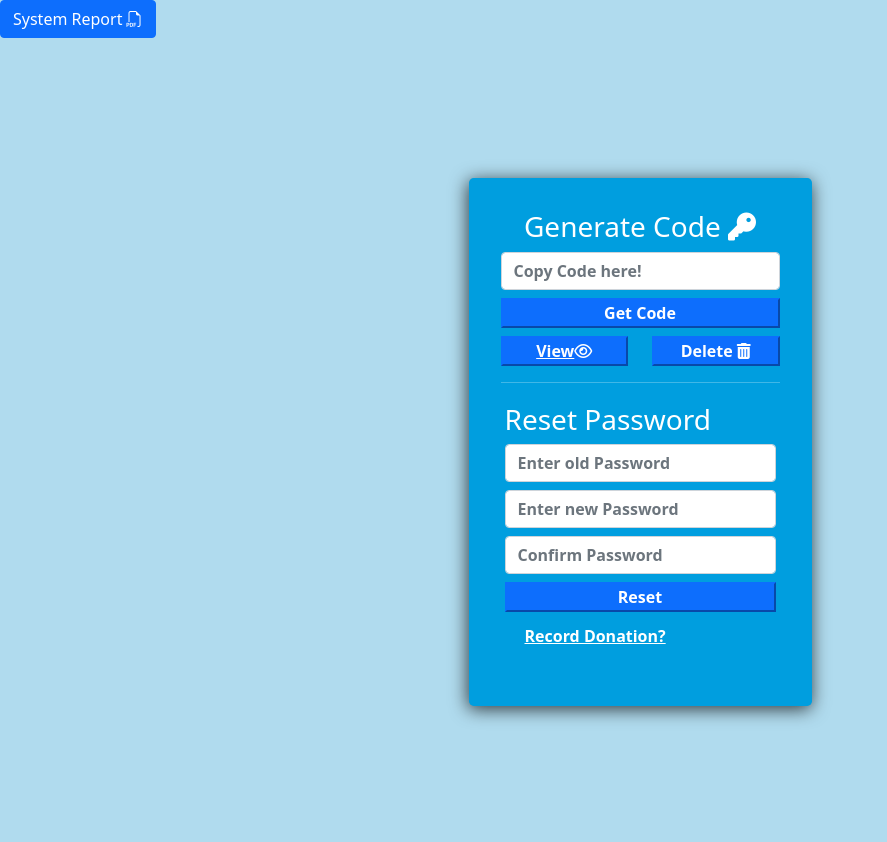
After one commit to AppiahEnoch/funeralDonation, a PHP site: page /admin.html in a window 1280 px wide. The commit adds this page. Shown: the whole page, without its empty margins (0-887 px from the left). Run offline with PHP 8.4, Linux system fonts and the light colour scheme; some libraries are stand-ins or nearby versions.

Commit message:
alllllll

```diff
--- /dev/null
+++ b/admin.html
@@ -0,0 +1,337 @@
+<!DOCTYPE html>
+<html lang="en">
+  <head>
+    <meta charset="UTF-8" />
+    <meta http-equiv="X-UA-Compatible" content="IE=edge" />
+    <meta name="viewport" content="width=device-width, initial-scale=1.0" />
+    <title>funeral donations</title>
+    <link
+      href="https://cdn.jsdelivr.net/npm/bootstrap@5.0.2/dist/css/bootstrap.min.css"
+      rel="stylesheet"
+      integrity="sha384-EVSTQN3/azprG1Anm3QDgpJLIm9Nao0Yz1ztcQTwFspd3yD65VohhpuuCOmLASjC"
+      crossorigin="anonymous"
+    />
+    <link
+      rel="stylesheet"
+      href="https://cdn.jsdelivr.net/npm/bootstrap-icons@1.9.1/font/bootstrap-icons.css"
+    />
+    <script
+      src="https://kit.fontawesome.com/c1db89cf54.js"
+      crossorigin="anonymous"
+    ></script>
+
+    <script
+      src="https://code.jquery.com/jquery-3.6.1.min.js"
+      integrity="sha256-o88AwQnZB+VDvE9tvIXrMQaPlFFSUTR+nldQm1LuPXQ="
+      crossorigin="anonymous"
+    ></script>
+    <script
+      src="https://cdnjs.cloudflare.com/ajax/libs/jquery/3.6.1/jquery.min.js"
+      integrity="sha512-aVKKRRi/Q/YV+4mjoKBsE4x3H+BkegoM/em46NNlCqNTmUYADjBbeNefNxYV7giUp0VxICtqdrbqU7iVaeZNXA=="
+      crossorigin="anonymous"
+      referrerpolicy="no-referrer"
+    ></script>
+
+    <style>
+      html,
+      body {
+        background-color: #b0dbee;
+        height: 100%;
+        width: 100%;
+        margin: auto auto;
+      }
+
+      #form {
+        color: white;
+        background-color: #009edf;
+        border-radius: 0.3rem;
+        margin: auto;
+        padding: 2rem 2rem;
+
+        -webkit-box-shadow: -1px 3px 18px 0px rgba(0, 0, 0, 0.75);
+        -moz-box-shadow: -1px 3px 18px 0px rgba(0, 0, 0, 0.75);
+        box-shadow: -1px 3px 18px 0px rgba(0, 0, 0, 0.75);
+      }
+    </style>
+
+    <style>
+      #sp {
+        margin-left: -2rem;
+        cursor: pointer;
+        position: absolute;
+        z-index: 2000;
+        float: right;
+      }
+    </style>
+
+    <script>
+      $(document).ready(function () {
+
+
+        $("#ae_model_confirm").on(
+          "click",
+          "#bt_confirm_delete",
+          function (e) {
+            $("#ae_model_confirm").modal("hide");
+
+            $.ajax({
+            type: "post",
+            data: {},
+            cache: false,
+            url: "delete_all_from_code.php",
+            dataType: "text",
+            error: function (xhr, status, error) {
+              var err = eval("(" + xhr.responseText + ")");
+              alert(err.Message);
+            },
+
+            success: function (data, status) {
+
+              $("#aeMdSuccess").modal("show");
+            },
+          });
+
+
+
+
+
+
+
+          }
+        );
+
+        $("#bt_get_code").click(function () {
+          $.ajax({
+            type: "post",
+            data: {},
+            cache: false,
+            url: "insertCode.php",
+            dataType: "text",
+            error: function (xhr, status, error) {
+              var err = eval("(" + xhr.responseText + ")");
+              alert(err.Message);
+            },
+
+            success: function (data, status) {
+              //  alert(data);
+              $("#tf_get_code").val(data);
+            },
+          });
+        });
+
+        $("#bt_delete").click(function () {
+          $("#ae_model_confirm").modal("show");
+
+        });
+
+        $("#bt_reset").click(function () {});
+      });
+    </script>
+  </head>
+  <body>
+    <button type="button" class="btn btn-primary sticky-top">
+      System Report <i class="bi bi-filetype-pdf"></i>
+    </button>
+    <div class="h-100 d-flex align-items-center justify-content-center m-1">
+      <div
+        class="h-100 d-flex align-items-center justify-content-center m-auto"
+      >
+        <form id="form">
+          <div class="form-outline mb-2 text-center">
+            <h3>
+              Generate Code
+              <i class="fa fa-key" aria-hidden="true"></i>
+            </h3>
+          </div>
+
+          <!--  input -->
+          <div class="form-outline mb-2">
+            <input
+              type="text"
+              id="tf_get_code"
+              class="form-control"
+              placeholder="Copy Code here!"
+              style="font-weight: bold; color: black; background-color: white"
+            />
+          </div>
+          <!--end  input -->
+
+          <div class="form-outline mb-2">
+            <button
+              id="bt_get_code"
+              type="button"
+              style="font-weight: bold"
+              class="btn-primary w-100"
+            >
+              Get Code
+            </button>
+          </div>
+
+          <div class="form-outline mb-2">
+            <div class="row">
+              <div class="form-outline col-6">
+                <button class="btn-primary w-100">
+                  <a
+                    id="ab"
+                    href="registration_code.php?data"
+                    target="_blank"
+                    type="button"
+                    style="font-weight: bold"
+                    class="btn-primary w-100"
+                  >
+                    View<i class="fa fa-eye" aria-hidden="true"></i>
+                  </a>
+                </button>
+              </div>
+              <div class="form-outline col-6">
+                <button
+                  id="bt_delete"
+                  type="button"
+                  style="font-weight: bold"
+                  class="btn-primary w-100"
+                >
+                  Delete <i class="fa fa-trash" aria-hidden="true"></i>
+                </button>
+              </div>
+            </div>
+          </div>
+          <hr />
+
+          <div style="background-color: transparent" class="form-outline p-1">
+            <h3>Reset Password</h3>
+            <div class="form-outline mb-2">
+              <input
+                type="text"
+                id="tf_old_password"
+                class="form-control"
+                placeholder="Enter old Password"
+                style="font-weight: bold; color: black; background-color: white"
+              />
+            </div>
+
+            <div class="form-outline mb-2">
+              <input
+                type="text"
+                id="tf_new_password"
+                class="form-control"
+                placeholder="Enter new Password"
+                style="font-weight: bold; color: black; background-color: white"
+              />
+            </div>
+            <div class="form-outline mb-2">
+              <input
+                type="text"
+                id="tf_confirm_password"
+                class="form-control"
+                placeholder="Confirm Password"
+                style="font-weight: bold; color: black; background-color: white"
+              />
+            </div>
+
+            <div class="form-outline mb-2">
+              <button
+                id="bt_reset"
+                type="button"
+                style="font-weight: bold"
+                class="btn-primary w-100"
+              >
+                Reset
+              </button>
+            </div>
+          </div>
+
+          <!-- 2 column grid layout for inline styling -->
+          <div class="row mb-4">
+            <div class="col d-flex justify-content-start">
+              <!-- Checkbox -->
+              <div class="form-check justify-content-lg-start">
+                <a style="font-weight: bold; color: white" href="index.html"
+                  >Record Donation?</a
+                >
+                <br />
+              </div>
+            </div>
+          </div>
+        </form>
+      </div>
+    </div>
+
+    <!-- BEGIN AEMODEL-->
+    <div id="aeMdSuccess" class="modal" tabindex="-1">
+      <div
+        style="max-width: 20rem; background-color: gray"
+        class="modal-dialog"
+      >
+        <div class="modal-content">
+          <div class="modal-header">
+            <h5 id="aeMTitle" class="modal-title"><strong>SUCCESS!</strong></h5>
+          </div>
+          <div class="modal-body">
+            <p id="aeMBody">Action Performed successfully.</p>
+          </div>
+          <div class="modal-footer">
+            <button
+              id="btClose"
+              type="button"
+              class="btn btn-primary"
+              data-bs-dismiss="modal"
+            >
+              Ok
+            </button>
+          </div>
+        </div>
+      </div>
+    </div>
+    <!-- END AEMODEL-->
+
+    <!-- BEGIN AEMODEL-->
+    <div id="ae_model_confirm" class="modal" tabindex="-1">
+      <div
+        style="max-width: 20rem; background-color: gray"
+        class="modal-dialog"
+      >
+        <div class="modal-content">
+          <div class="modal-header">
+            <h5 id="aeMTitle" class="modal-title">
+              <strong>CONFIRM ACTION!</strong>
+            </h5>
+          </div>
+          <div class="modal-body">
+            <p id="aeMBody">Confirm Delete Action.</p>
+          </div>
+
+          <div class="modal-footer">
+            <div class="row">
+              <div class="col-6">
+                <button
+                  id="bt_confirm_delete"
+                  type="button"
+                  class="btn btn-danger"
+                >
+                  Delete
+                </button>
+              </div>
+              <div class="col-6">
+                <button
+                  id="btClose"
+                  type="button"
+                  class="btn btn-primary"
+                  data-bs-dismiss="modal"
+                >
+                  Cancel
+                </button>
+              </div>
+            </div>
+          </div>
+        </div>
+      </div>
+    </div>
+    <!-- END AEMODEL-->
+
+    <script
+      src="https://cdn.jsdelivr.net/npm/bootstrap@5.0.2/dist/js/bootstrap.bundle.min.js"
+      integrity="sha384-MrcW6ZMFYlzcLA8Nl+NtUVF0sA7MsXsP1UyJoMp4YLEuNSfAP+JcXn/tWtIaxVXM"
+      crossorigin="anonymous"
+    ></script>
+  </body>
+</html>
--- a/config.php
+++ b/config.php
@@ -6,7 +6,7 @@ try {
     $password = "";
     $database = "funeraldonation";
     $port = "63947";
-  // $conn = mysqli_connect($hostname, $username, $password, $database,$port) or die("Database connection failed");
+   //$conn = mysqli_connect($hostname, $username, $password, $database,$port) or die("Database connection failed");
 
 } catch (Throwable $th) {
     //throw $th;
--- a/index.php
+++ b/index.php
@@ -227,6 +227,7 @@
   <body>
 
     <a class="btn btn-primary sticky-top" href="PDF.php?data" target="_blank">System Report  <i class="bi bi-filetype-pdf"></i></a>
+
     <div class="h-100 d-flex align-items-center justify-content-center m-1">
       <div
         class="h-100 d-flex align-items-center justify-content-center m-auto"
@@ -618,7 +619,7 @@
             if(ck){
               if(donorMobile.length===10){
 
-                //sendSMS();
+                sendSMS();
               }
             }
 
```
Also changed, not shown: delete_all_from_code.php (added, +10 -0 lines), insertCode.php (added, +47 -0 lines), registration_code.php (added, +61 -0 lines).
